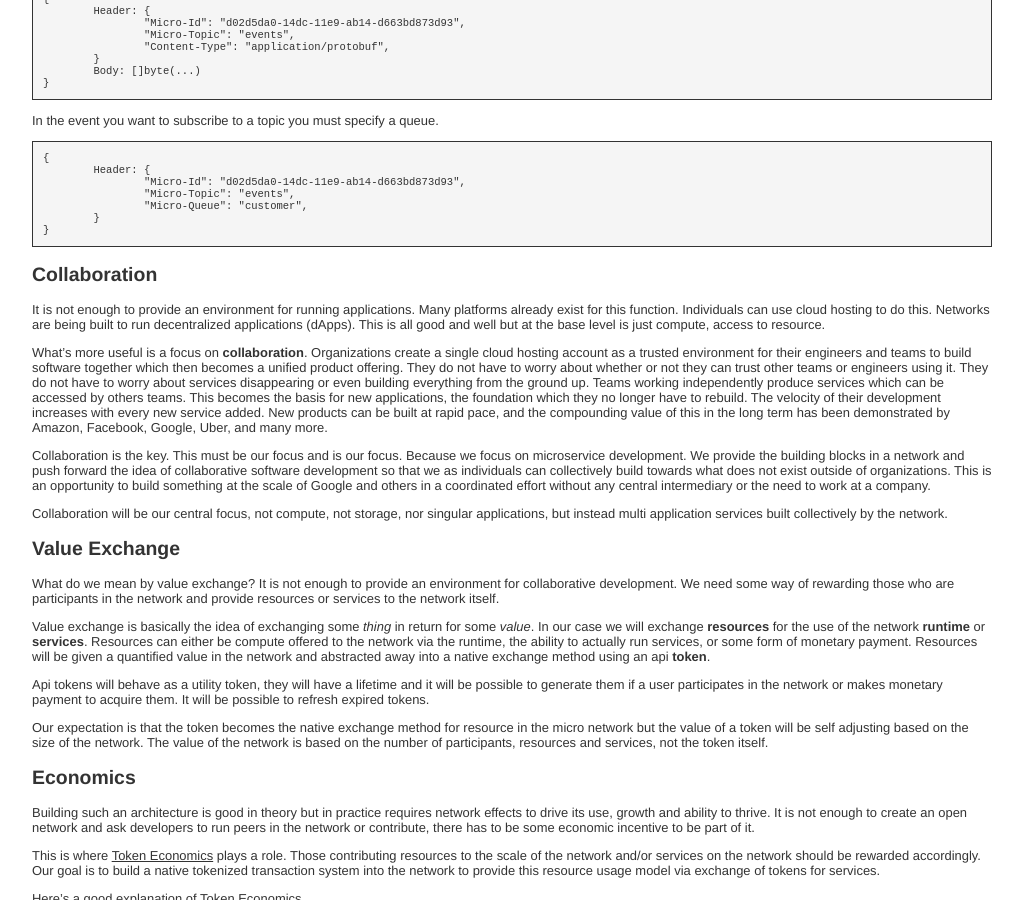
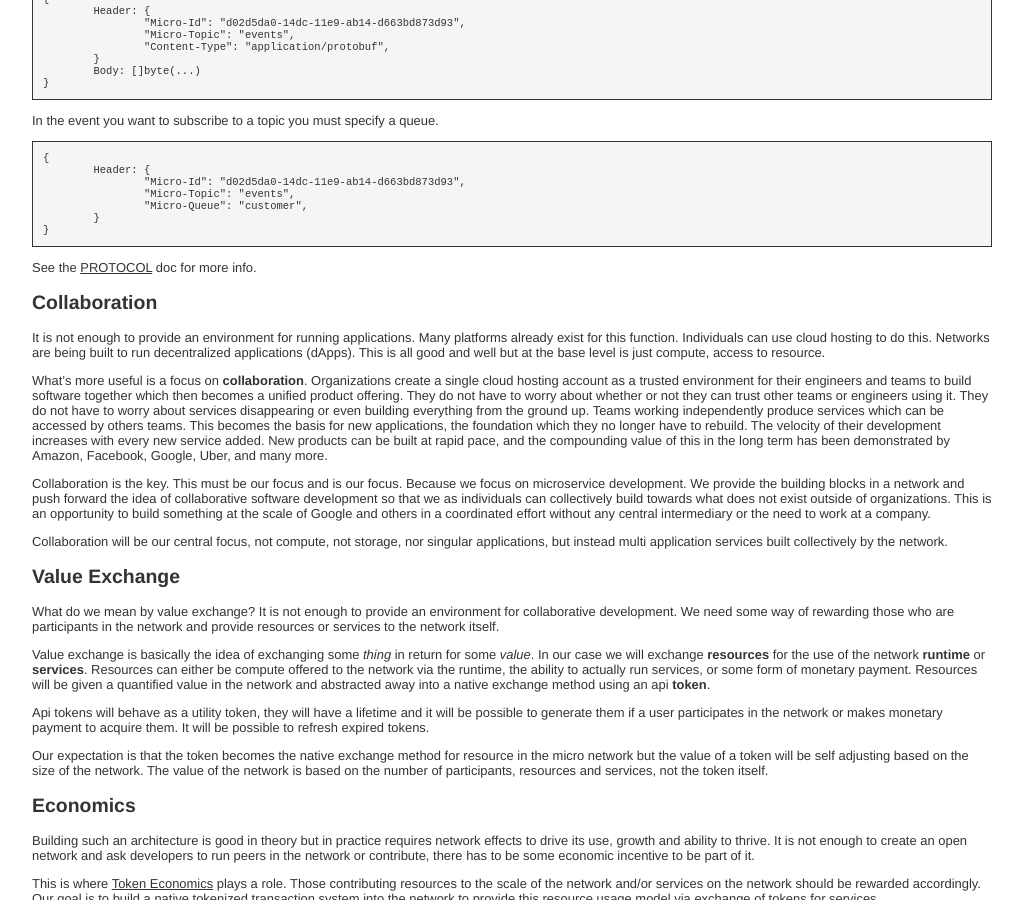
Before and after one commit to muxyz/website, a Jekyll site: the page built from network.md, in a window 1280 px wide and 900 px high, scrolled down 5433 px. Shown: the whole window, without its empty margins (128-1151 px from the left). Built offline with Jekyll 4.4.1, drawn with Linux system fonts in a browser that asks for light colours.

Commit message:
Update network.md

````diff
--- a/network.md
+++ b/network.md
@@ -305,6 +305,7 @@ In the event you want to subscribe to a topic you must specify a queue.
 }
 ```
 
+See the [PROTOCOL](https://github.com/micro/network/blob/main/PROTOCOL.md) doc for more info.
 
 ## Collaboration
 
````
